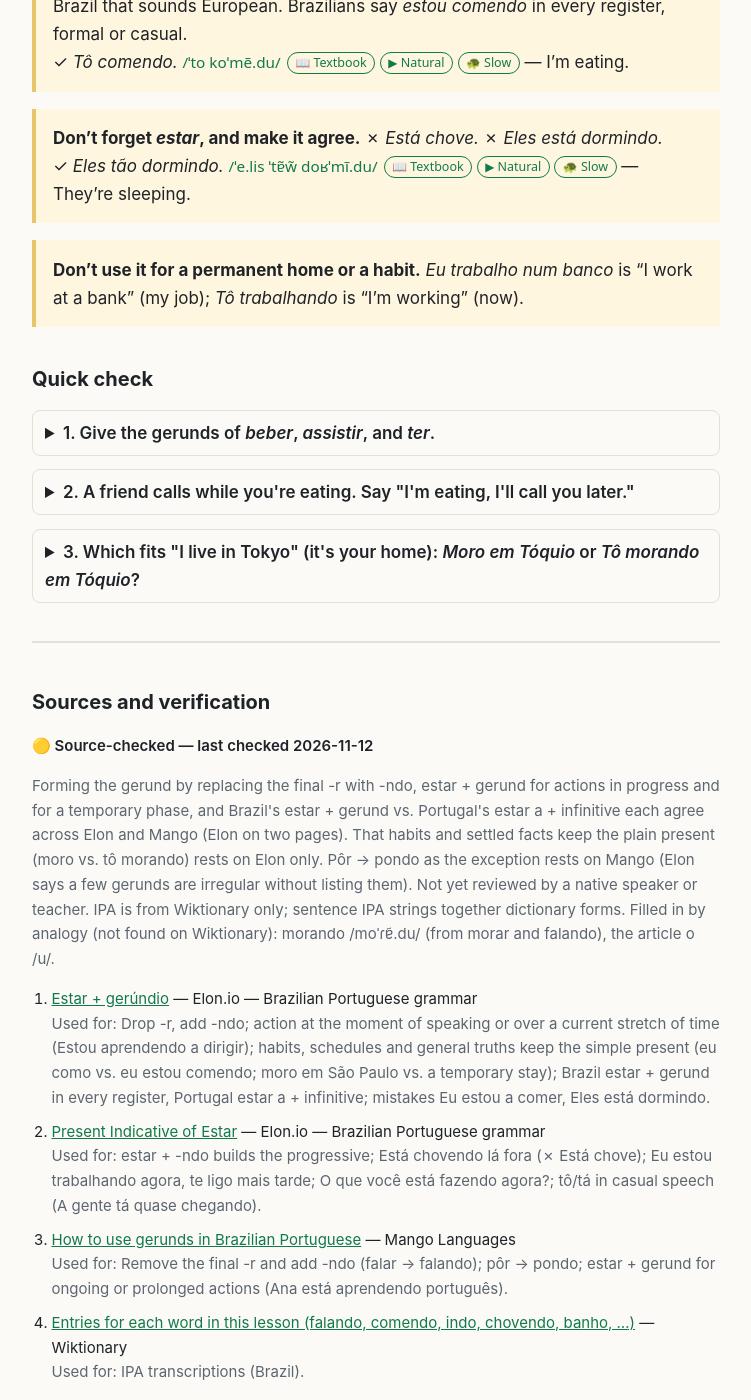
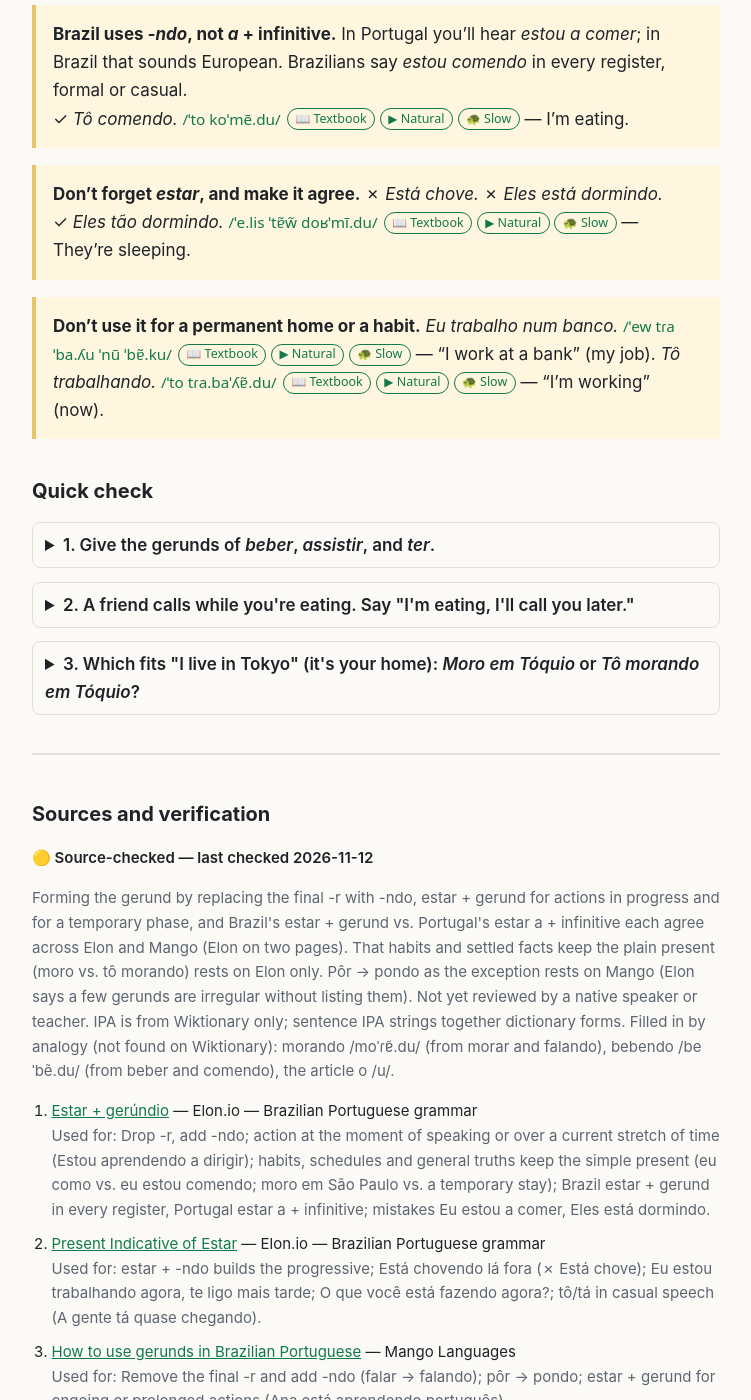
Before and after one commit to Ryoengineer112358/portuguese-grammar, a Jekyll site: the page built from lessons/02-09-estar-ndo.md, in a window 1280 px wide and 1400 px high, scrolled down 2971 px. Shown: the whole window, without its empty margins (264-1015 px from the left). Built offline with Jekyll 4.4.1, drawn with Linux system fonts in a browser that asks for light colours; some of the changed text lies outside the part shown.

Commit message:
02-09: IPA for prose examples; 02-01: update verification note
Co-Authored-By: Claude Opus 5.5 <noreply@anthropic.com>

```diff
--- a/lessons/02-09-estar-ndo.md
+++ b/lessons/02-09-estar-ndo.md
@@ -7,7 +7,7 @@ goal: "Say what you're doing right now or these days with tô + -ndo, and know w
 verification:
   status: source-checked
   checked_on: 2026-11-12
-  note: "Forming the gerund by replacing the final -r with -ndo, estar + gerund for actions in progress and for a temporary phase, and Brazil's estar + gerund vs. Portugal's estar a + infinitive each agree across Elon and Mango (Elon on two pages). That habits and settled facts keep the plain present (moro vs. tô morando) rests on Elon only. Pôr → pondo as the exception rests on Mango (Elon says a few gerunds are irregular without listing them). Not yet reviewed by a native speaker or teacher. IPA is from Wiktionary only; sentence IPA strings together dictionary forms. Filled in by analogy (not found on Wiktionary): morando /moˈɾɐ̃.du/ (from morar and falando), the article o /u/."
+  note: "Forming the gerund by replacing the final -r with -ndo, estar + gerund for actions in progress and for a temporary phase, and Brazil's estar + gerund vs. Portugal's estar a + infinitive each agree across Elon and Mango (Elon on two pages). That habits and settled facts keep the plain present (moro vs. tô morando) rests on Elon only. Pôr → pondo as the exception rests on Mango (Elon says a few gerunds are irregular without listing them). Not yet reviewed by a native speaker or teacher. IPA is from Wiktionary only; sentence IPA strings together dictionary forms. Filled in by analogy (not found on Wiktionary): morando /moˈɾɐ̃.du/ (from morar and falando), bebendo /beˈbẽ.du/ (from beber and comendo), the article o /u/."
 sources:
   - title: "Estar + gerúndio"
     publisher: "Elon.io — Brazilian Portuguese grammar"
@@ -61,7 +61,7 @@ The one common exception is *pôr* /ˈpo(ʁ)/ ("to put"), whose gerund is *pondo
 - *Eu moro em São Paulo.* <span class="ipa">/ˈew ˈmɔ.ɾu ẽj̃ ˈsɐ̃w̃ ˈpaw.lu/</span> — I live in São Paulo. (it's my home)
 - *Tô morando em São Paulo.* <span class="ipa">/ˈto moˈɾɐ̃.du ẽj̃ ˈsɐ̃w̃ ˈpaw.lu/</span> — I'm living in São Paulo. (for now)
 
-Likewise, *Eu como carne* is "I eat meat" (in general), while *Tô comendo* is "I'm eating" (right now).
+Likewise, *Eu como carne.* <span class="ipa">/ˈew ˈkõ.mu ˈkaʁ.ni/</span> — "I eat meat" (in general), but *Tô comendo.* <span class="ipa">/ˈto koˈmẽ.du/</span> — "I'm eating" (right now).
 
 ## In conversation
 
@@ -84,7 +84,7 @@ Likewise, *Eu como carne* is "I eat meat" (in general), while *Tô comendo* is "
 > **Don't forget *estar*, and make it agree.** ✗ *Está chove.* ✗ *Eles está dormindo.*<br>
 > ✓ *Eles tão dormindo.* <span class="ipa">/ˈe.lis ˈtɐ̃w̃ doʁˈmĩ.du/</span> — They're sleeping.
 
-> **Don't use it for a permanent home or a habit.** *Eu trabalho num banco* is "I work at a bank" (my job); *Tô trabalhando* is "I'm working" (now).
+> **Don't use it for a permanent home or a habit.** *Eu trabalho num banco.* <span class="ipa">/ˈew tɾaˈba.ʎu ˈnũ ˈbɐ̃.ku/</span> — "I work at a bank" (my job). *Tô trabalhando.* <span class="ipa">/ˈto tɾa.baˈʎɐ̃.du/</span> — "I'm working" (now).
 
 ## Quick check
 
@@ -103,5 +103,5 @@ Likewise, *Eu como carne* is "I eat meat" (in general), while *Tô comendo* is "
 <details markdown="1">
 <summary>3. Which fits "I live in Tokyo" (it's your home): <em>Moro em Tóquio</em> or <em>Tô morando em Tóquio</em>?</summary>
 
-*Moro em Tóquio.* <span class="ipa">/ˈmɔ.ɾu ẽj̃ ˈtɔ.ki.u/</span> — "I live in Tokyo." *Tô morando* would suggest it's only for now.
+*Moro em Tóquio.* <span class="ipa">/ˈmɔ.ɾu ẽj̃ ˈtɔ.kju/</span> — "I live in Tokyo." *Tô morando* would suggest it's only for now.
 </details>
```
Also changed, not shown: other parts of lessons/02-09-estar-ndo.md (+1 -1 lines), lessons/02-01-ar-verbs.md (+1 -1 lines), assets/audio/manifest.json, 4 other files.
